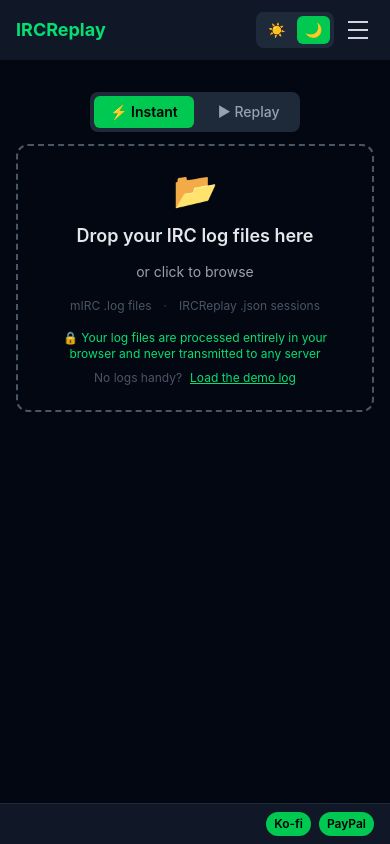
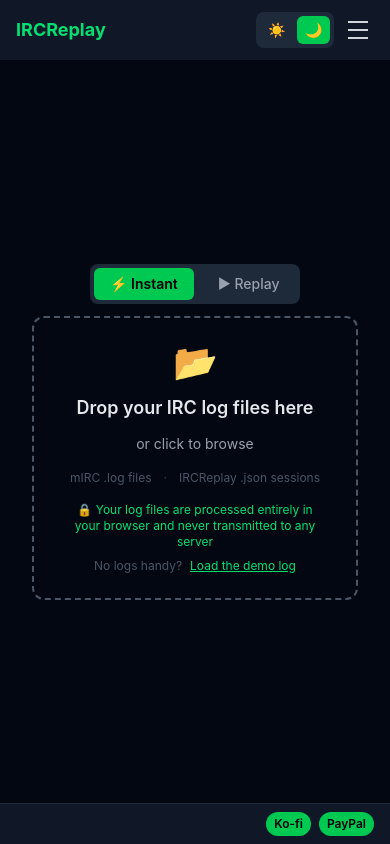
Before and after one commit to LFFPicard/ircreplay, a React (Vite) app: page / in a window 390 px wide. Built offline with nearby package versions, Linux system fonts and the light colour scheme.

Commit message:
Cleaned up DropZone for mobile

```diff
--- a/src/components/DropZone.jsx
+++ b/src/components/DropZone.jsx
@@ -63,7 +63,7 @@
   const handleInputChange = (e) => { if (e.target.files.length > 0) handleFiles(e.target.files) }
 
   return (
-    <div className="flex flex-col items-center justify-start md:justify-center h-full w-full gap-3 md:gap-6 bg-gray-950 rounded-lg overflow-y-auto py-4 md:py-0">
+    <div className="flex flex-col items-center justify-center h-full w-full gap-3 md:gap-6 bg-gray-950 rounded-lg overflow-hidden px-4 md:px-0">
 
       {/* Mode toggle */}
       <div className="flex items-center gap-2 bg-gray-800 rounded-lg p-1 shrink-0">
@@ -92,7 +92,6 @@
           w-full max-w-lg border-2 border-dashed rounded-xl
           p-6 md:p-16
           flex flex-col items-center gap-3 md:gap-4 cursor-pointer transition-all shrink-0
-          mx-4 md:mx-0
           ${isDragging
             ? 'border-green-400 bg-green-400/10 scale-105'
             : 'border-gray-600 hover:border-green-500 hover:bg-gray-800/50'
```
